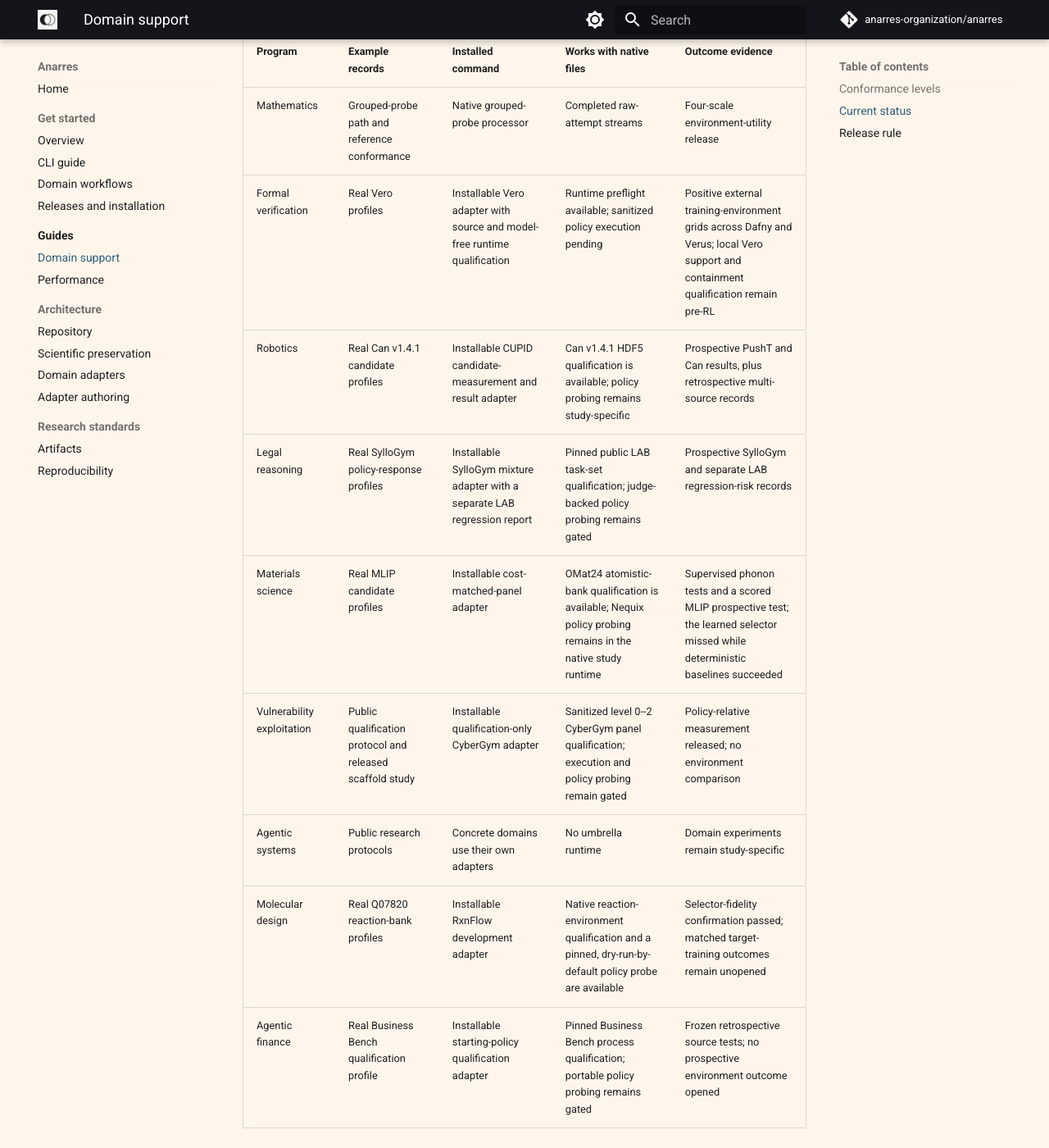
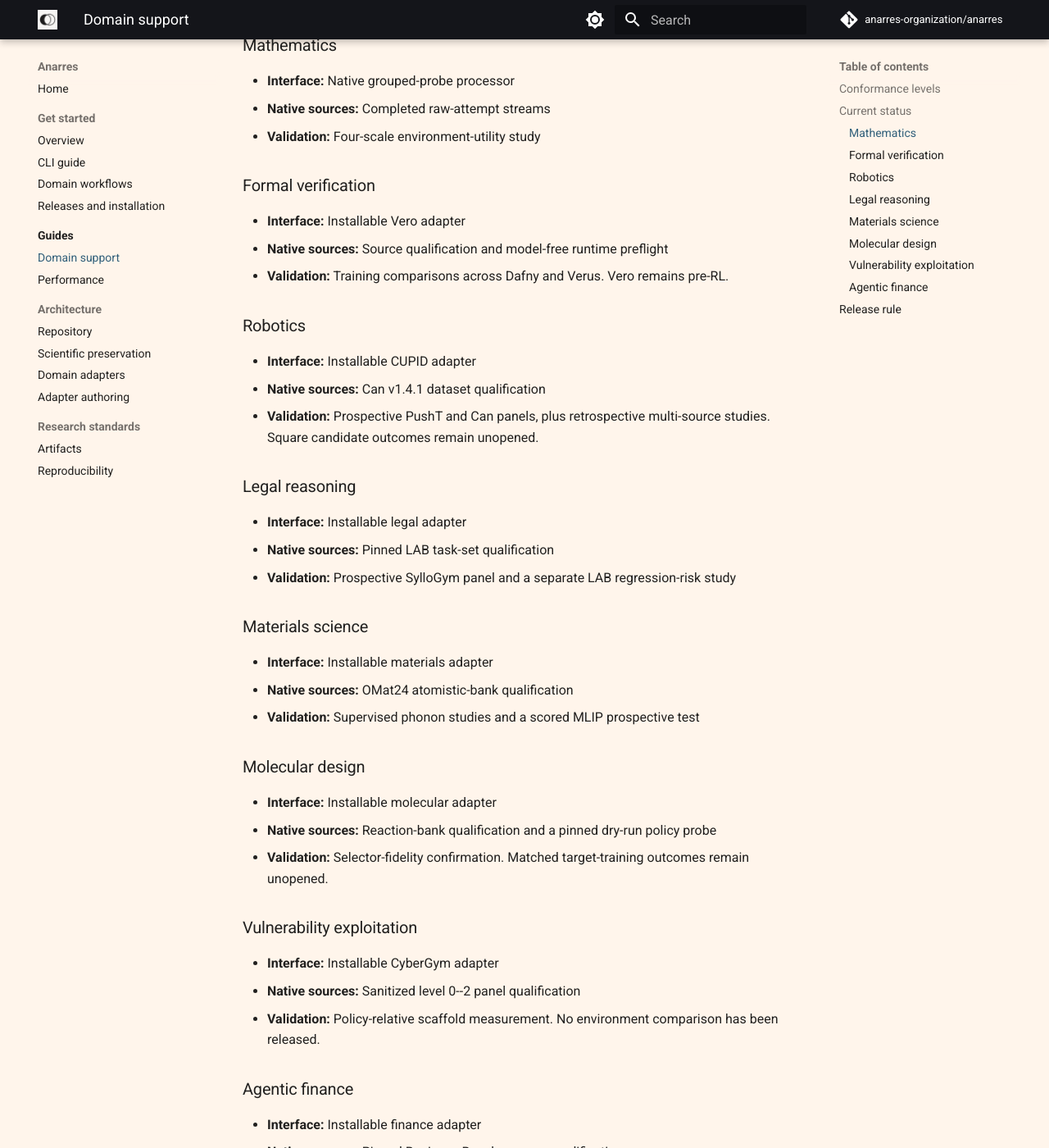
Before and after one commit to anarres-organization/anarres, an MkDocs documentation site: the page built from docs/domain-support.md, in a window 1280 px wide and 1400 px high, scrolled down 937 px. Shown: the whole window at 82% size. Built offline with MkDocs 1.6.1 and Material for MkDocs 9.7.7, drawn with Linux system fonts in a browser that asks for light colours; comment, search, counter and statistics services are not loaded; some of the changed text lies outside the part shown.

Commit message:
Clarify public domain support

```diff
--- a/docs/domain-support.md
+++ b/docs/domain-support.md
@@ -31,17 +31,60 @@ the authoritative adapter-level check.
 
 ## Current status
 
-| Program | Example records | Installed command | Works with native files | Outcome evidence |
-| --- | --- | --- | --- | --- |
-| Mathematics | Grouped-probe path and reference conformance | Native grouped-probe processor | Completed raw-attempt streams | Four-scale environment-utility release |
-| Formal verification | Real Vero profiles | Installable Vero adapter with source and model-free runtime qualification | Runtime preflight available; sanitized policy execution pending | Positive external training-environment grids across Dafny and Verus; local Vero support and containment qualification remain pre-RL |
-| Robotics | Real Can v1.4.1 candidate profiles | Installable CUPID candidate-measurement and result adapter | Can v1.4.1 HDF5 qualification is available; policy probing remains study-specific | Prospective PushT and Can results, plus retrospective multi-source records |
-| Legal reasoning | Real SylloGym policy-response profiles | Installable SylloGym mixture adapter with a separate LAB regression report | Pinned public LAB task-set qualification; judge-backed policy probing remains gated | Prospective SylloGym and separate LAB regression-risk records |
-| Materials science | Real MLIP candidate profiles | Installable cost-matched-panel adapter | OMat24 atomistic-bank qualification is available; Nequix policy probing remains in the native study runtime | Supervised phonon tests and a scored MLIP prospective test; the learned selector missed while deterministic baselines succeeded |
-| Vulnerability exploitation | Public qualification protocol and released scaffold study | Installable qualification-only CyberGym adapter | Sanitized level 0--2 CyberGym panel qualification; execution and policy probing remain gated | Policy-relative measurement released; no environment comparison |
-| Agentic systems | Public research protocols | Concrete domains use their own adapters | No umbrella runtime | Domain experiments remain study-specific |
-| Molecular design | Real Q07820 reaction-bank profiles | Installable RxnFlow development adapter | Native reaction-environment qualification and a pinned, dry-run-by-default policy probe are available | Selector-fidelity confirmation passed; matched target-training outcomes remain unopened |
-| Agentic finance | Real Business Bench qualification profile | Installable starting-policy qualification adapter | Pinned Business Bench process qualification; portable policy probing remains gated | Frozen retrospective source tests; no prospective environment outcome opened |
+### Mathematics
+
+- **Interface:** Native grouped-probe processor
+- **Native sources:** Completed raw-attempt streams
+- **Validation:** Four-scale environment-utility study
+
+### Formal verification
+
+- **Interface:** Installable Vero adapter
+- **Native sources:** Source qualification and model-free runtime preflight
+- **Validation:** Training comparisons across Dafny and Verus. Vero remains
+  pre-RL.
+
+### Robotics
+
+- **Interface:** Installable CUPID adapter
+- **Native sources:** Can v1.4.1 dataset qualification
+- **Validation:** Prospective PushT and Can panels, plus retrospective
+  multi-source studies. Square candidate outcomes remain unopened.
+
+### Legal reasoning
+
+- **Interface:** Installable legal adapter
+- **Native sources:** Pinned LAB task-set qualification
+- **Validation:** Prospective SylloGym panel and a separate LAB regression-risk
+  study
+
+### Materials science
+
+- **Interface:** Installable materials adapter
+- **Native sources:** OMat24 atomistic-bank qualification
+- **Validation:** Supervised phonon studies and a scored MLIP prospective test
+
+### Molecular design
+
+- **Interface:** Installable molecular adapter
+- **Native sources:** Reaction-bank qualification and a pinned dry-run policy
+  probe
+- **Validation:** Selector-fidelity confirmation. Matched target-training
+  outcomes remain unopened.
+
+### Vulnerability exploitation
+
+- **Interface:** Installable CyberGym adapter
+- **Native sources:** Sanitized level 0--2 panel qualification
+- **Validation:** Policy-relative scaffold measurement. No environment
+  comparison has been released.
+
+### Agentic finance
+
+- **Interface:** Installable finance adapter
+- **Native sources:** Pinned Business Bench process qualification
+- **Validation:** Retrospective source tests. No prospective environment outcome
+  has been released.
 
 The profile schema can transport additional namespaced coordinates without a
 Rust change. That extensibility is not evidence that an unlisted adapter works
@@ -60,5 +103,5 @@ A domain moves to native-adapter status only when its checked-in workflow:
 
 Predictive status requires a separate outcome-bearing experiment. Synthetic
 fixtures never satisfy that requirement. Umbrella programs do not receive
-generic adapters; their concrete studies expose domain-specific commands
-when a stable native producer is available.
+generic adapters. Their concrete studies expose domain-specific commands when
+a stable native producer is available.
```
Also changed, not shown: other parts of docs/domain-support.md (+1 -1 lines), docs/adapters.md (+5 -5 lines), docs/cli.md (+3 -3 lines), docs/index.md (+13 -10 lines), docs/performance.md (+1 -1 lines).
